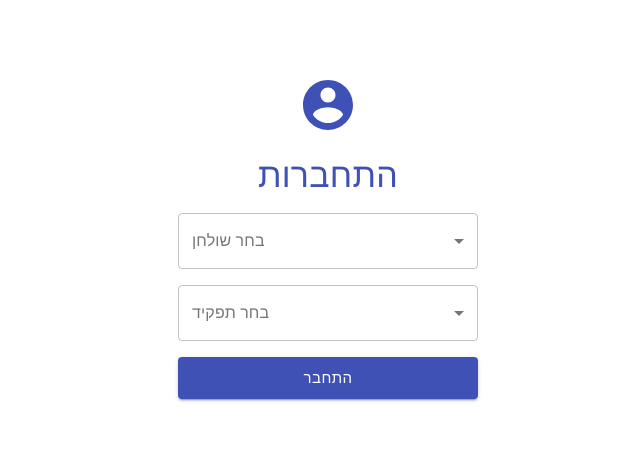
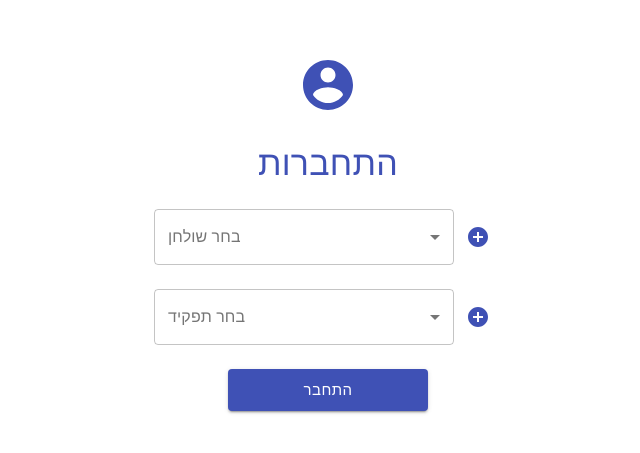
Before and after one commit to bardromi/dashboard-client, a React (Create React App) app: page /login in a window 1280 px wide. Shown: the part 123-576 px from the top of the page, without its empty margins (312-952 px from the left). Built offline with nearby package versions, Linux system fonts and the light colour scheme.

Commit message:
Bread into smaller components

```diff
--- a/src/components/Login.js
+++ b/src/components/Login.js
@@ -3,21 +3,22 @@ import { useSelector, useDispatch } from "react-redux";
 import { makeStyles, createStyles } from '@material-ui/core/styles';
 import { Grid, Button, Typography } from '@material-ui/core';
 import AccountCircleIcon from '@material-ui/icons/AccountCircle';
-import LoginSelector from './LoginSelector';
 import { getDesks, getRoles } from '../MOCK';
 import { loginUser } from '../actions/user.actions';
+import LoginForm from './LoginForm';
+
+
 
 const useStyles = makeStyles((theme) =>
     createStyles({
+        root: {
+            flexGrow: 1,
+        },
         container: {
-            display: "flex",
             minHeight: '90vh',
         },
-        formControl: {
-            minWidth: 300,
-        },
         button: {
-            minWidth: 300,
+            minWidth: 200,
         },
         iconSize: {
             fontSize: "60px"
@@ -47,12 +48,13 @@ const Login = () => {
     console.log("isLoggedIn", isLoggedIn);
 
     return (
+        <div className={classes.root}>
             <Grid
                 container
                 direction="column"
+                justify="center"
                 alignItems="center"
-            justify="center"
-            spacing={2}
+                spacing={3}
                 className={classes.container}
             >
                 <Grid item xs={12}>
@@ -62,27 +64,26 @@ const Login = () => {
                     <Typography variant="h4" color="primary" align="center">התחברות</Typography>
                 </Grid>
                 <Grid item xs={12}>
-                <LoginSelector
-                    name="desk"
+                    <LoginForm name="desk"
                         text="בחר שולחן"
                         getDataAction={getDesks}
-                    submitClicked={submitClicked}
-                />
+                        submitClicked={submitClicked} />
                 </Grid>
                 <Grid item xs={12}>
-                <LoginSelector
+                    <LoginForm
                         name="role"
                         text="בחר תפקיד"
                         getDataAction={getRoles}
                         submitClicked={submitClicked}
                     />
                 </Grid>
-            <Grid item>
-                <Button className={classes.button} size="large" color="primary" variant="contained" fullWidth={true} onClick={onSubmit}>
+                <Grid item xs={12}>
+                    <Button className={classes.button} size="large" color="primary" variant="contained" onClick={onSubmit}>
                         התחבר
                 </Button>
                 </Grid>
             </Grid>
+        </div >
     );
 }
 
--- /dev/null
+++ b/src/components/LoginForm.js
@@ -0,0 +1,24 @@
+import React from 'react';
+import { Grid } from '@material-ui/core';
+import LoginSelector from './LoginSelector';
+import { IconButton } from '@material-ui/core';
+import Add from '@material-ui/icons/AddCircle';
+
+
+const LoginForm = ({ name, text, getDataAction, submitClicked }) => {
+    return (
+        <Grid container direction="row" justify="center" alignItems="center">
+            <LoginSelector
+                name={name}
+                text={text}
+                getDataAction={getDataAction}
+                submitClicked={submitClicked}
+            />
+            <IconButton color="primary">
+                <Add />
+            </IconButton>
+        </Grid>
+    )
+}
+
+export default LoginForm;
--- a/src/components/LoginSelector.js
+++ b/src/components/LoginSelector.js
@@ -43,7 +43,6 @@ const LoginSelector = ({ name, text, getDataAction, submitClicked }) => {
         <FormControl
             variant="outlined"
             className={classes.formControl}
-            fullWidth={true}
             error={!value && submitClicked ? true : false}
         >
             <InputLabel>{text}</InputLabel>
@@ -57,6 +56,7 @@ const LoginSelector = ({ name, text, getDataAction, submitClicked }) => {
                     ))
                 }
             </Select>
+
         </FormControl>
     )
 }
```
Lines whose indentation alone changed are shown as unchanged.
